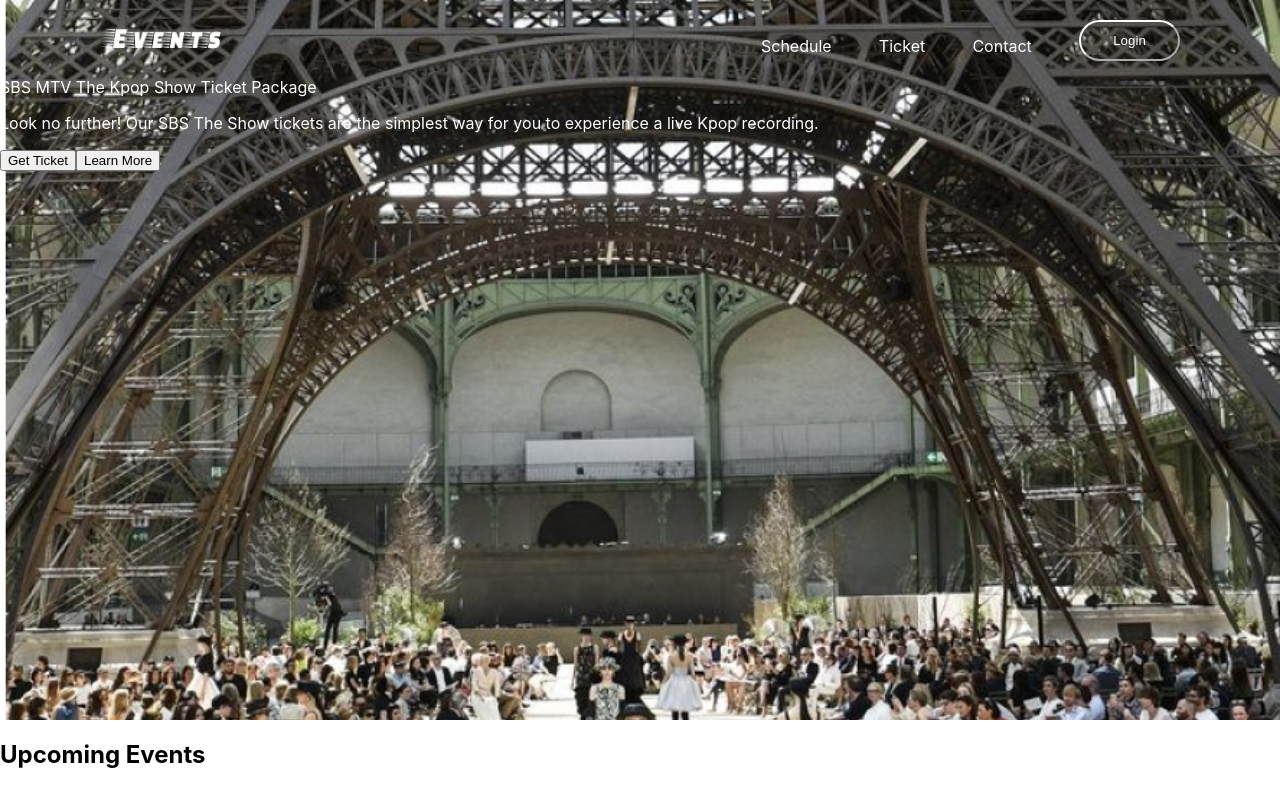
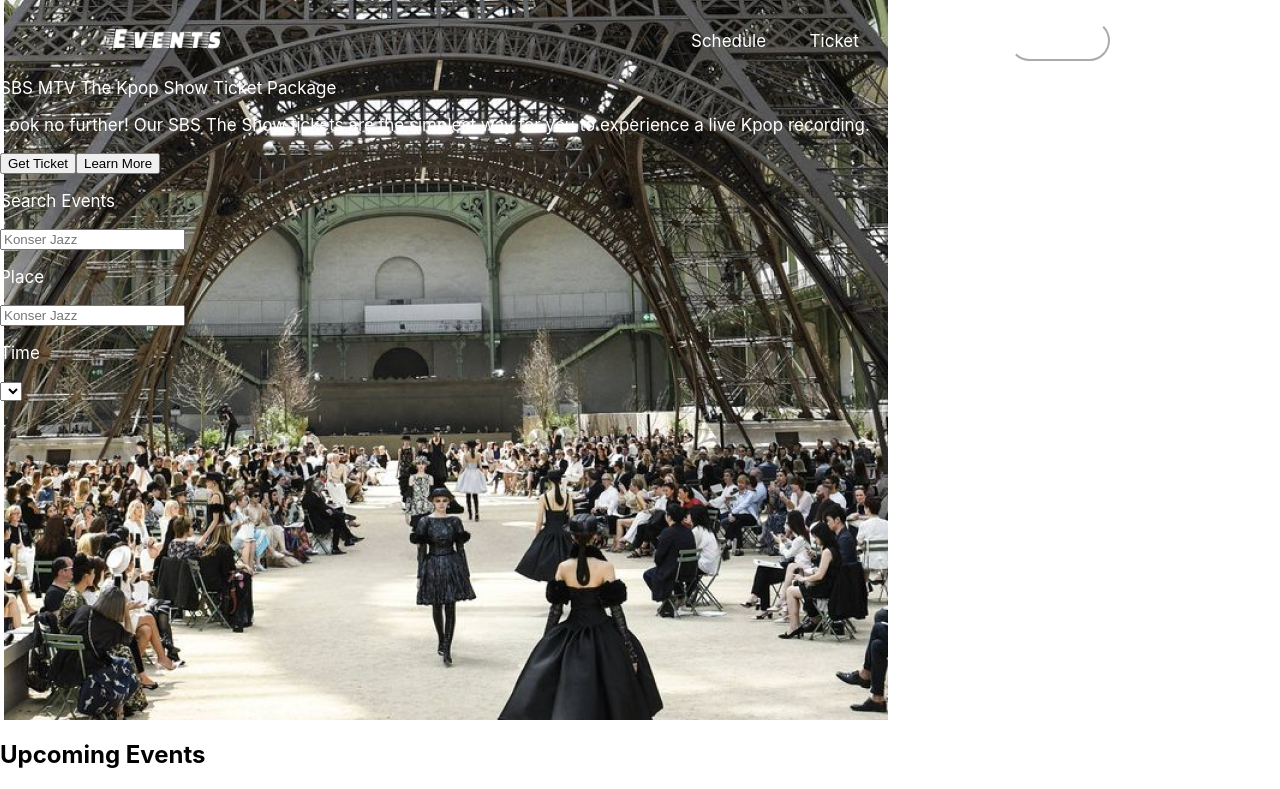
Before and after one commit to APHOMER/PhasionShow-fe, a React (Create React App) app: page / in a window 1280 px wide. Shown: the top 789 px of the page. Built offline with nearby package versions, Linux system fonts and the light colour scheme.

Commit message:
adding search events

```diff
--- a/src/App.js
+++ b/src/App.js
@@ -1,5 +1,6 @@
 
 import React, { useState } from 'react';
+import './App.css'
 import { BrowserRouter as Router, Route, Routes } from 'react-router-dom';
 import Login from './components/Auth/Login';
 import Register from './components/Auth/Register';
--- a/src/components/main.css
+++ b/src/components/main.css
@@ -7,10 +7,11 @@
     width: 100%;
     height: 720px;
     background-repeat: no-repeat;
-    background-size: cover;
+    background-size: contain;
     margin-top: 0;
     color:  #FFFFFF;
     ;
+    font-size: 17px;
 }
 
 .header {
@@ -19,7 +20,7 @@
     padding-top: 20px;
     align-items: center;
     justify-content: space-between;
-    font-size: 16px;
+
 }
 
 .right-hand-side {
@@ -27,7 +28,8 @@
  width: 419px;
  height: 41px;
  justify-content: space-between;
- margin-right: 100px;
+ margin-right: 170px;
+ align-items: center;
 }
 
 img {
--- a/src/components/main.js
+++ b/src/components/main.js
@@ -21,6 +21,21 @@ export default function Landing () {
                 <p>Look no further! Our SBS The Show tickets are the simplest way for you to experience a live Kpop recording.</p>
                 <button>Get Ticket</button>
                 <button>Learn More</button>
+            </div>
+            <div className='search-evts'>
+                <p>Search Events</p>
+                <input placeholder='Konser Jazz'/>
+                <p>Place</p>
+                <input placeholder='Konser Jazz'/>
+                <p>Time</p>
+                <select>
+                    <option></option>
+                    <option></option>
+                    <option></option>
+                    <option></option>
+                    <option></option>
+                </select>
+
             </div>
         </div>
         <div className='middle-section'>
```
